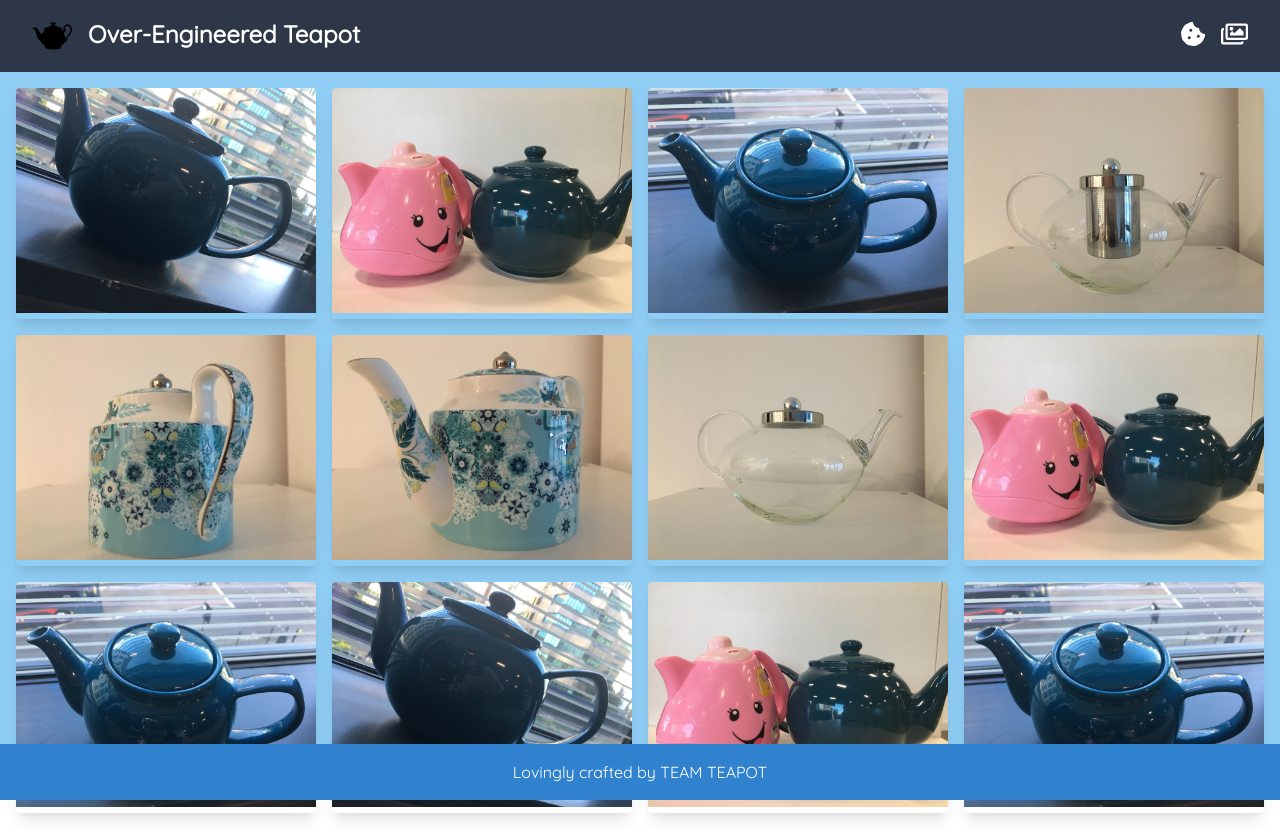
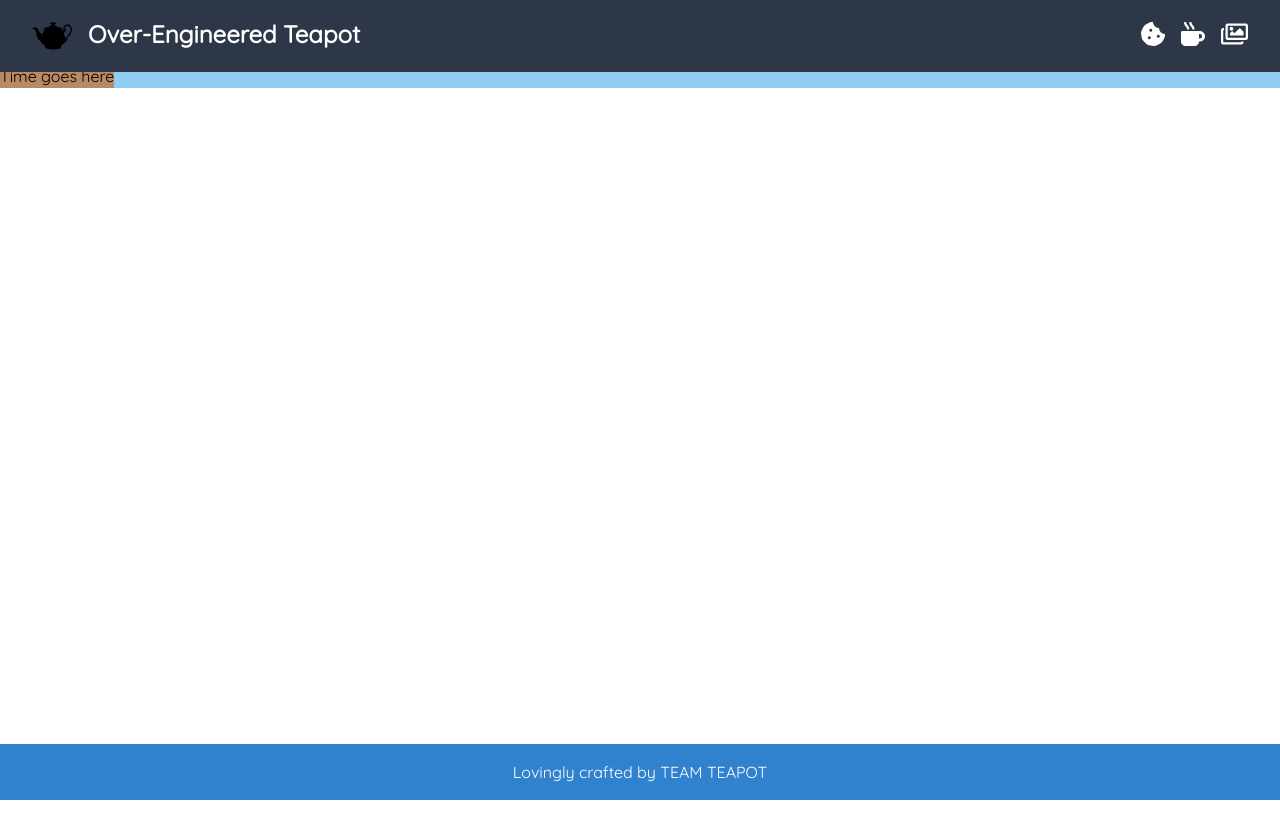
Before and after one commit to Team-Teapot/teapot-insta, a React (Create React App) app: page /timer in a window 1280 px wide. Before the commit this address led to /. After the commit the page ends 800 px from the top, so only its background shows below. Built offline with nearby package versions, Linux system fonts and the light colour scheme; a small style sheet from the web is missing.

Commit message:
Tea strength timer mvp

```diff
--- a/src/App.js
+++ b/src/App.js
@@ -8,11 +8,12 @@ import {
   Route,
   Redirect
 } from "react-router-dom";
+import { Timer } from './components/Timer';
 
 function App() {
   return (
     <Router>
-      <div className="bg-blue-300 h-screen">
+      <div className="bg-blue-300 h-full">
         <Header />
         <div className="flex pt-16">
           <Switch>
@@ -21,6 +22,9 @@ function App() {
             </Route>
             <Route path="/ali">
               <div>Ali's site here</div>
+            </Route>
+            <Route path="/timer">
+              <Timer />
             </Route>
             <Redirect to="/" />
           </Switch>
--- a/src/components/Header.js
+++ b/src/components/Header.js
@@ -15,7 +15,15 @@ export function Header() {
           to="/ali"
           className="text-white hover:text-gray-400 no-underline"
         >
-          <i className="fas fa-cookie-bite"/>
+          <i className="fas fa-cookie-bite" />
+        </Link>
+        <Link
+          aria-label="Tea Timer"
+          title="Tea Timer"
+          to="/timer"
+          className="text-white hover:text-gray-400 no-underline pl-4"
+        >
+          <i className="fas fa-mug-hot" />
         </Link>
         <Link
           aria-label="Image Gallery"
--- /dev/null
+++ b/src/components/Timer.js
@@ -0,0 +1,21 @@
+import React, { useState } from 'react';
+
+import './timer.css';
+
+const classNames = [
+  "weak-tea",
+  "intermediate-tea",
+  "acceptable-tea",
+  "proper-tea",
+];
+
+export function Timer() {
+
+  const [className, setClassName] = useState(0);
+
+  return (
+    <div className={classNames[className]} onAnimationEnd={() => setClassName(Math.min(className + 1, classNames.length - 1))}>
+      Time goes here
+    </div>
+  );
+}
--- /dev/null
+++ b/src/components/timer.css
@@ -0,0 +1,33 @@
+@keyframes weak-to-intermediate {
+    0%   { background-color: rgb(248, 220, 173); }
+    100% { background-color: rgb(170, 116, 81); }
+}
+
+@keyframes intermediate-to-acceptable {
+    0%   { background-color: rgb(170, 116, 81); }
+    100% { background-color: rgb(112, 68, 54); }
+}
+
+@keyframes acceptable-to-proper {
+    0%   { background-color: rgb(112, 68, 54); }
+    100% { background-color: rgb(43, 32, 31); }
+}
+
+.weak-tea {
+    background-color: rgb(248, 220, 173);
+    animation: weak-to-intermediate 10s;
+}
+
+.intermediate-tea {
+    background-color: rgb(170, 116, 81);
+    animation: intermediate-to-acceptable 10s;
+}
+
+.acceptable-tea {
+    background-color: rgb(112, 68, 54);
+    animation: acceptable-to-proper 10s;
+}
+
+.proper-tea {
+    background-color: rgb(43, 32, 31);
+}
```
